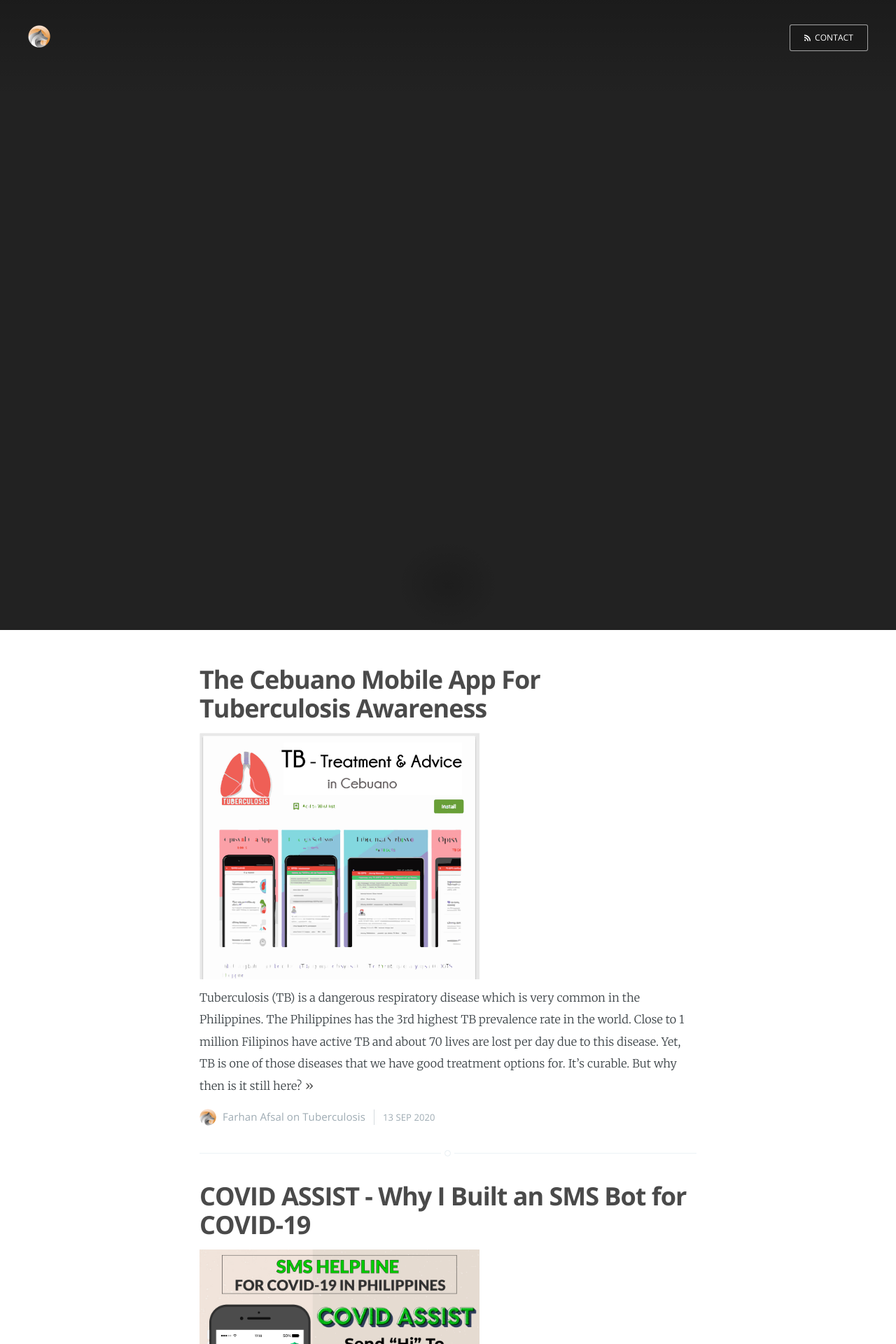
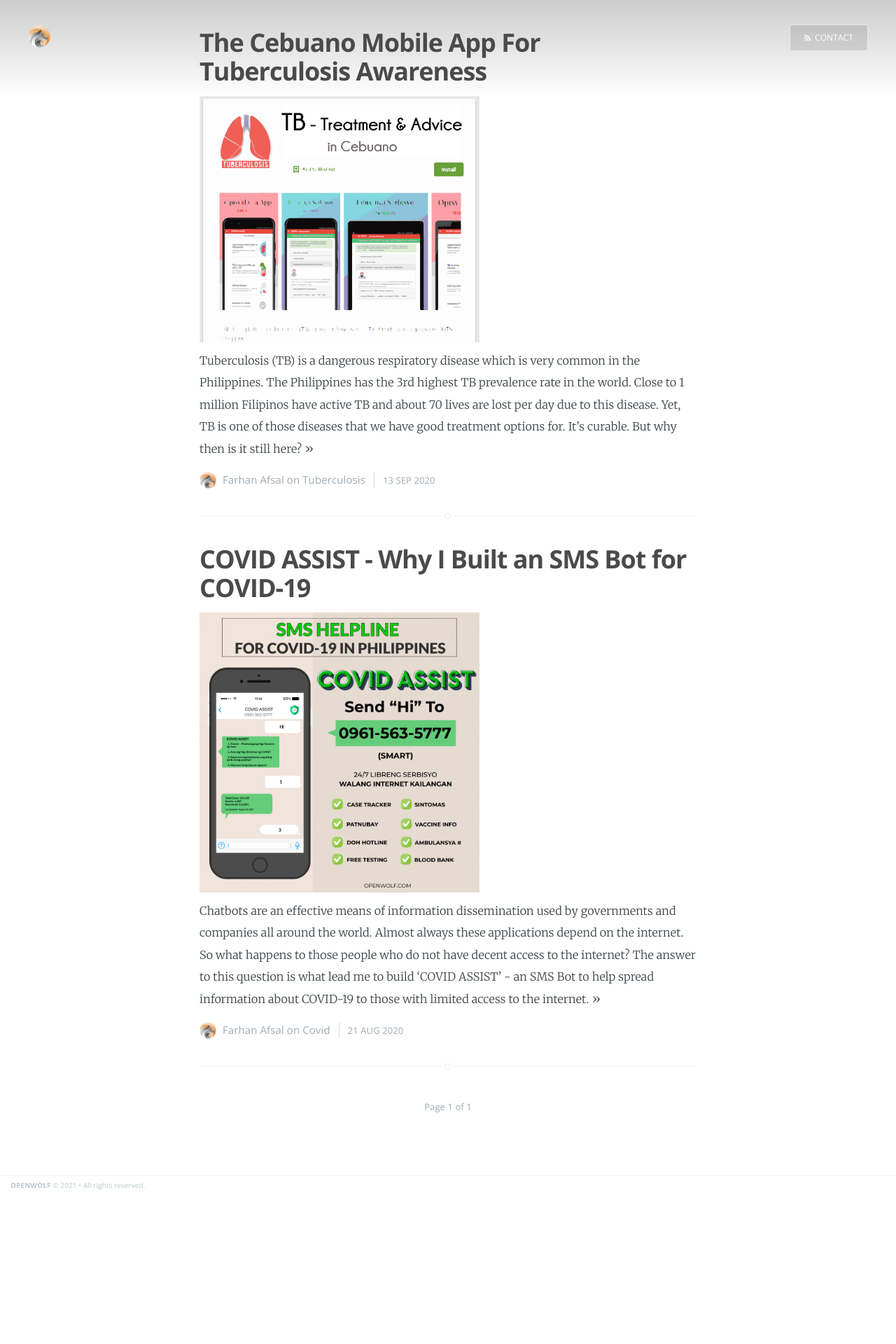
Before and after one commit to openwolfco/main, a Jekyll site: the page built from index.html, in a window 1280 px wide. Shown: the top 1920 px of the page at 70% size. Built offline with Jekyll 4.4.1, drawn with Linux system fonts in a browser that asks for light colours; the list of posts is cut into pages by our own code; after the commit the page ends 1708 px from its top, so only the background shows below that.

Commit message:
Update index.html

```diff
--- a/index.html
+++ b/index.html
@@ -5,7 +5,7 @@
 about: 'about.html'
 ---
 
-<header class="main-header">
+
     <nav class="main-nav overlay clearfix">
 
                 <a class="blog-logo" href="https://openwolf.com">
@@ -14,7 +14,7 @@
 
         <a class="subscribe-button icon-feed" href="{{'contact' | relative_url }} ">Contact</a>
     </nav>
-</header>
+
 
 
 <main id="content" class="content" role="main">
```
